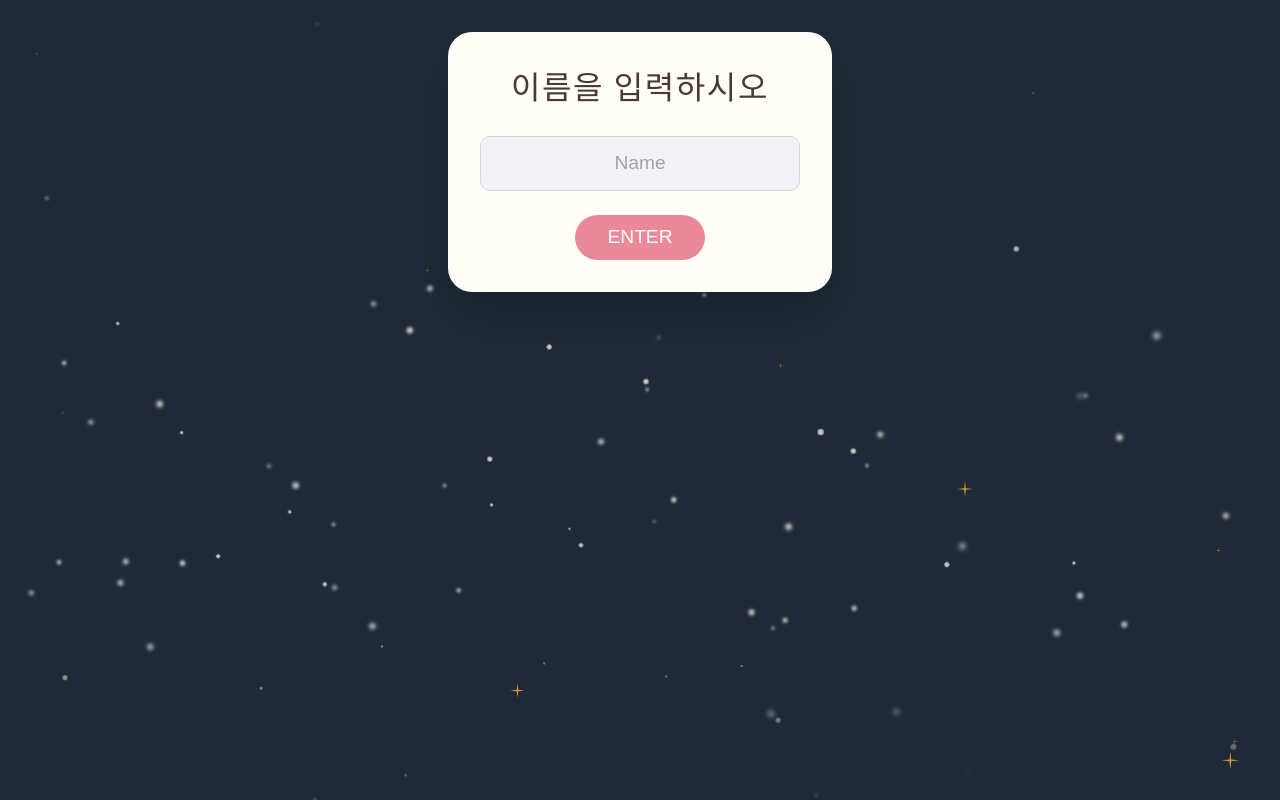
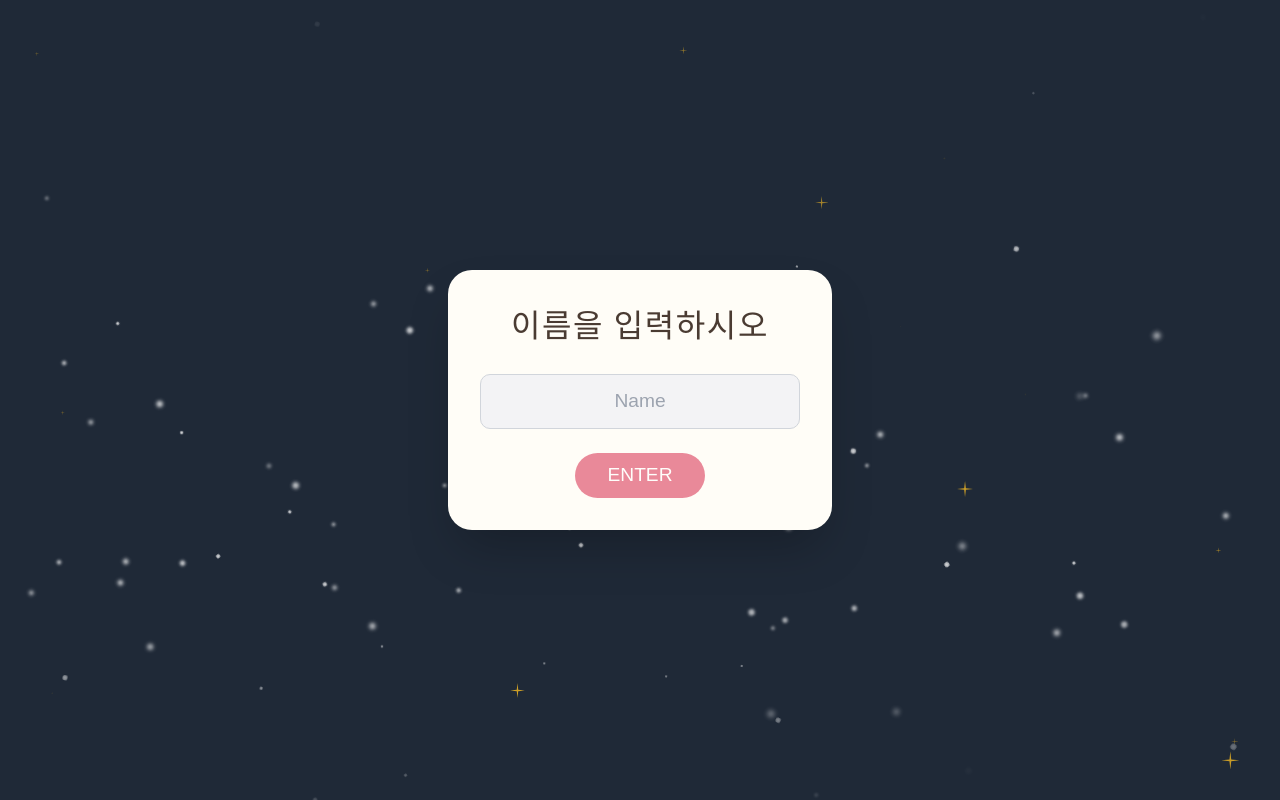
Before and after one commit to nhkim1010/2025-Christmas-Invitation, a React (Create React App) app: page / in a window 1280 px wide. Built offline with nearby package versions, Linux system fonts and the light colour scheme; a web font is replaced by a local one.

Commit message:
Update App.js

```diff
--- a/src/App.js
+++ b/src/App.js
@@ -28,21 +28,19 @@
   };
 
   return (
-    <div
-      className="min-h-screen relative overflow-y-scroll flex justify-center p-8"
-      style={{
-        background: "#1f2937",
-      }}
-    >
+    <div className="min-h-screen bg-[#1f2937] relative">
       <Snowfall/>
       <SparkleEffect/>
 
-      <div
-        className="max-w-md w-full relative z-20 cursor-pointer"
-        style={{ perspective: "1500px" }}
+       <div
+        className={`min-h-screen ${
+          !isEntered
+            ? "flex items-center justify-center"
+            : "flex justify-center"
+        } p-8`}
       >
         {!isEntered ? (
-          /* Entry Screen */
+          /* Entry */
           <div className="w-full flex items-center justify-center">
             <div className="bg-[#fffdf7] backdrop-blur-sm rounded-3xl shadow-2xl p-8 w-full max-w-sm text-center relative z-50">
               <h2
@@ -76,7 +74,7 @@
           </div>
         ) : (
           /* Main Invitation Card */
-          <div className="fixed w-full animate-[fadeIn_1s_ease-out]">
+          <div className="w-full animate-[fadeIn_1s_ease-out]">
             <div className="bg-[#fffdf7] backdrop-blur-sm rounded-3xl shadow-2xl p-12 relative">
               <DecorativeBorder />
 
```
